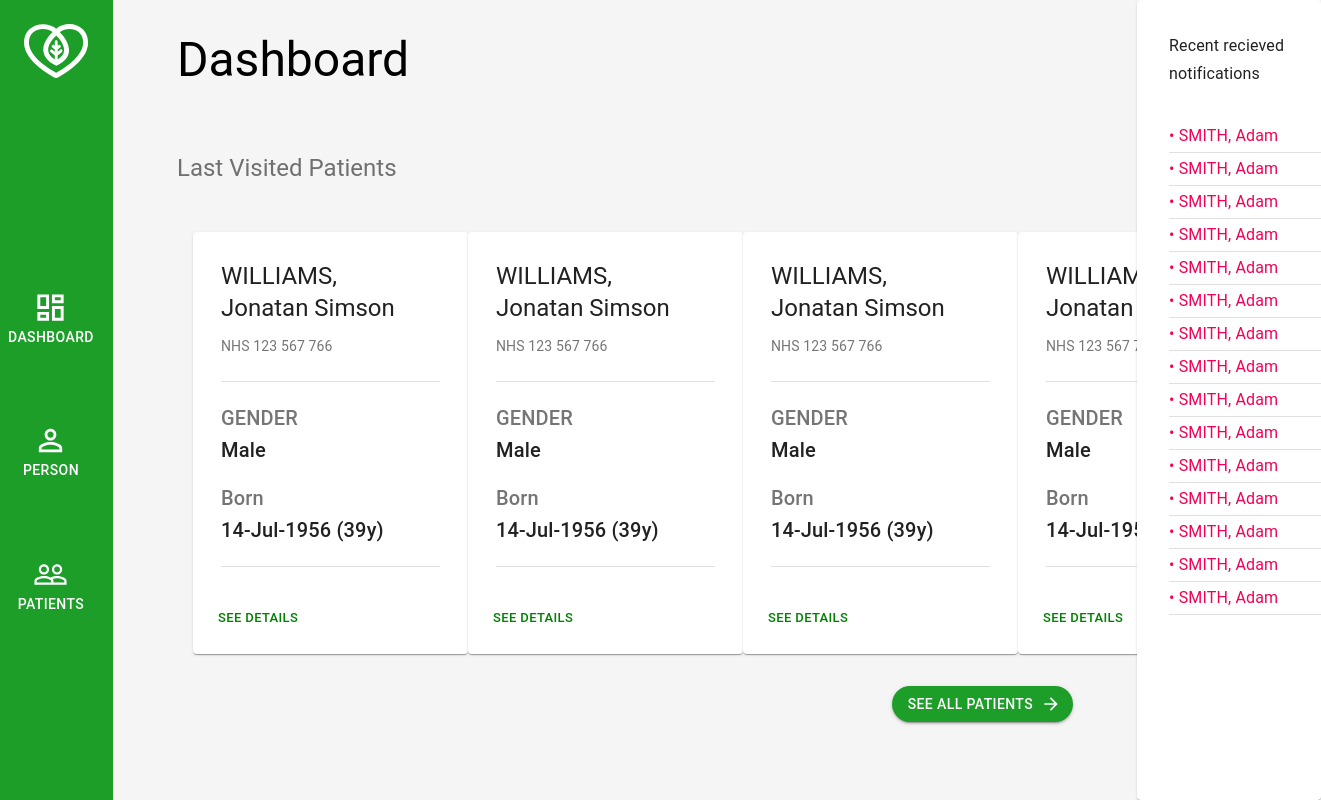
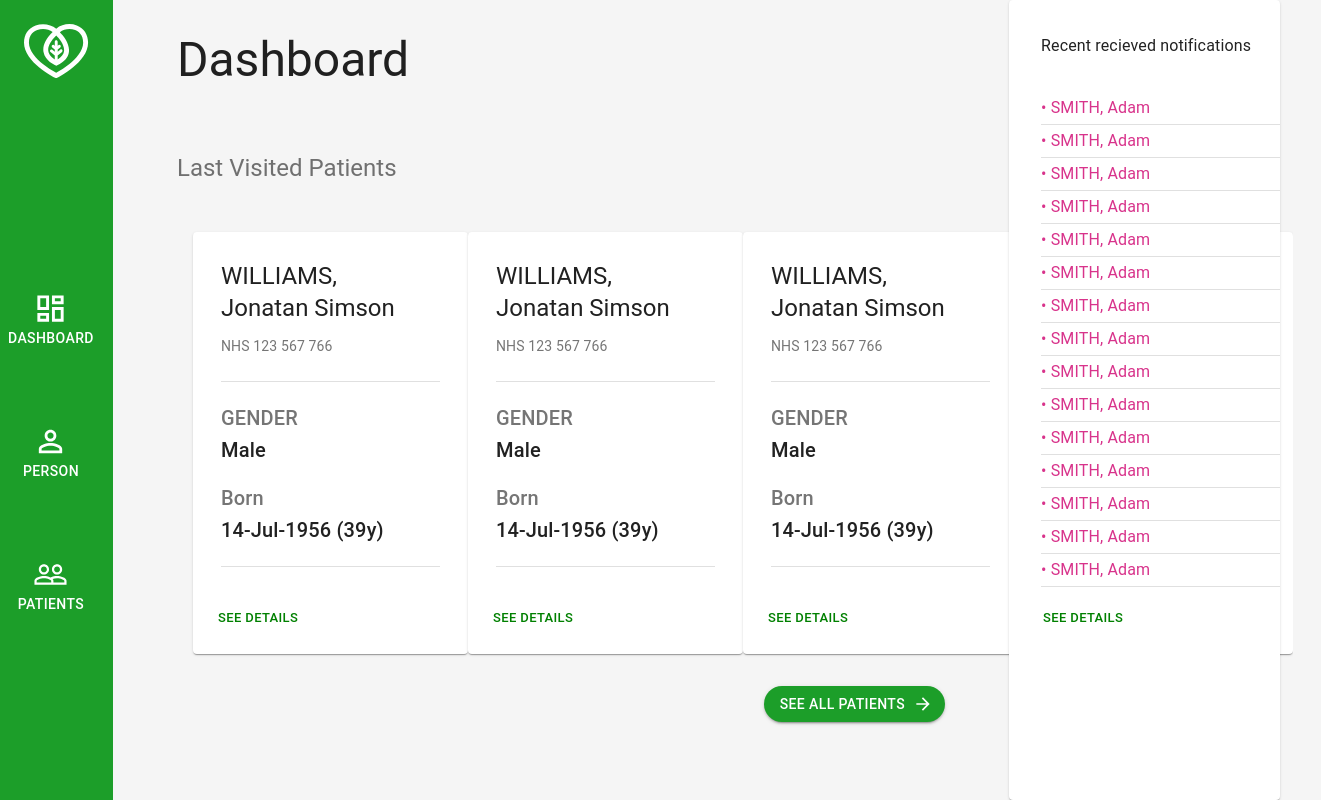
Before and after one commit to evergreen-arslaan-qadus/mockup-material-ui, a React (Create React App) app: page / in a window 1280 px wide. Shown: the whole page, 1321 px wide, since content can reach past the window. Built offline with nearby package versions, Linux system fonts and the light colour scheme.

Commit message:
Button component with a new method of styling, dont extend the material ui palette

```diff
--- a/src/createPalette.d.ts
+++ b/src/createPalette.d.ts
@@ -1,27 +1,27 @@
-import * as createPalette from '@material-ui/core/styles/createPalette';
+// import * as createPalette from '@material-ui/core/styles/createPalette';
 
-export interface EvergreenColorPaletteOption {
-    [100]: string;
-    [75]: string;
-    [50]: string;
-    [25]: string;
-    [10]: string;
-    dark?: string;
-    pressed?: string;
-}
+// export interface EvergreenColorPaletteOption {
+//     [100]: string;
+//     [75]: string;
+//     [50]: string;
+//     [25]: string;
+//     [10]: string;
+//     dark?: string;
+//     pressed?: string;
+// }
 
-declare module '@material-ui/core/styles/createPalette' {
-    interface PaletteOptions {
-        greens?: EvergreenColorPaletteOption;
-        yellows?: EvergreenColorPaletteOption;
-        greys?: EvergreenColorPaletteOption;
-        rubys?: EvergreenColorPaletteOption;
-    }
+// declare module '@material-ui/core/styles/createPalette' {
+//     interface PaletteOptions {
+//         greens?: EvergreenColorPaletteOption;
+//         yellows?: EvergreenColorPaletteOption;
+//         greys?: EvergreenColorPaletteOption;
+//         rubys?: EvergreenColorPaletteOption;
+//     }
 
-    interface Palette {
-        greens: EvergreenColorPaletteOption;
-        yellows: EvergreenColorPaletteOption;
-        greys: EvergreenColorPaletteOption;
-        rubys: EvergreenColorPaletteOption;
-    }
-}
+//     interface Palette {
+//         greens: EvergreenColorPaletteOption;
+//         yellows: EvergreenColorPaletteOption;
+//         greys: EvergreenColorPaletteOption;
+//         rubys: EvergreenColorPaletteOption;
+//     }
+// }
--- a/src/index.tsx
+++ b/src/index.tsx
@@ -1,4 +1,4 @@
-import { ThemeProvider } from '@material-ui/core';
+import { CssBaseline, ThemeProvider } from '@material-ui/core';
 import { theme } from './theme';
 import React from 'react';
 import ReactDOM from 'react-dom';
@@ -7,6 +7,7 @@
 ReactDOM.render(
   <React.StrictMode>
     <ThemeProvider theme={theme}>
+      <CssBaseline />
       <App />
     </ThemeProvider>
   </React.StrictMode>,
--- a/src/theme.ts
+++ b/src/theme.ts
@@ -2,39 +2,62 @@
 
 export const theme = createMuiTheme({
     palette: {
-        greens: {
-            100: '#39b54a',
-            75: '#6bc878',
-            50: '#9cdaa4',
-            25: '#cdecd2',
-            10: '#ebf7ec',
+        primary: {
+            main: '#39b54a',
+            A700: '#6bc878',
+            A400: '#9cdaa4',
+            A200: '#cdecd2',
+            A100: '#ebf7ec',
             dark: '#1c5a24',
-            pressed: '#54925c',
+            light: '#54925c',
+            contrastText: '#fff',
         },
-        yellows: {
-            100: "#ffc805",
-            75: "#ffd644",
-            50: "#ffe382",
-            25: "#fff1c0",
-            10: "#fff9e6",
-            dark: '#8a6c00',
-            pressed: '#e7b60a'
-        },
-        rubys: {
-            100: "#d8338b",
-            75: "#e474b1",
-            50: "#eca4cb",
-            25: "#f5d3e5",
-            10: "#fae9f3",
-            pressed: '#c12d7e'
-        },
-        greys: {
-            100: "#706f6f",
-            75: "#939393",
-            50: "#b7b7b7",
-            25: "#dbdbdb",
-            10: "#f0f0f0",
-            dark: "#f7f7f7",
-        },
+        secondary: {
+            main: "#d8338b",
+            A700: "#e474b1",
+            A400: "#eca4cb",
+            A200: "#f5d3e5",
+            A100: "#fae9f3",
+            contrastText: '#c12d7e',
+        }
     },
 });
+
+// export const theme = createMuiTheme({
+//     palette: {
+//         greens: {
+//             100: '#39b54a',
+//             75: '#6bc878',
+//             50: '#9cdaa4',
+//             25: '#cdecd2',
+//             10: '#ebf7ec',
+//             dark: '#1c5a24',
+//             pressed: '#54925c',
+//         },
+//         yellows: {
+//             100: "#ffc805",
+//             75: "#ffd644",
+//             50: "#ffe382",
+//             25: "#fff1c0",
+//             10: "#fff9e6",
+//             dark: '#8a6c00',
+//             pressed: '#e7b60a'
+//         },
+//         rubys: {
+//             100: "#d8338b",
+//             75: "#e474b1",
+//             50: "#eca4cb",
+//             25: "#f5d3e5",
+//             10: "#fae9f3",
+//             pressed: '#c12d7e'
+//         },
+//         greys: {
+//             100: "#706f6f",
+//             75: "#939393",
+//             50: "#b7b7b7",
+//             25: "#dbdbdb",
+//             10: "#f0f0f0",
+//             dark: "#f7f7f7",
+//         },
+//     },
+// });
```
Also changed, not shown: src/components/atoms/Button/Button.style.ts (+74 -16 lines), src/components/atoms/Button/Button.tsx (+13 -10 lines), src/helpers/styleGenerator.ts (added, +17 -0 lines), 2 other files (tests, documents, lock files or other folders).
